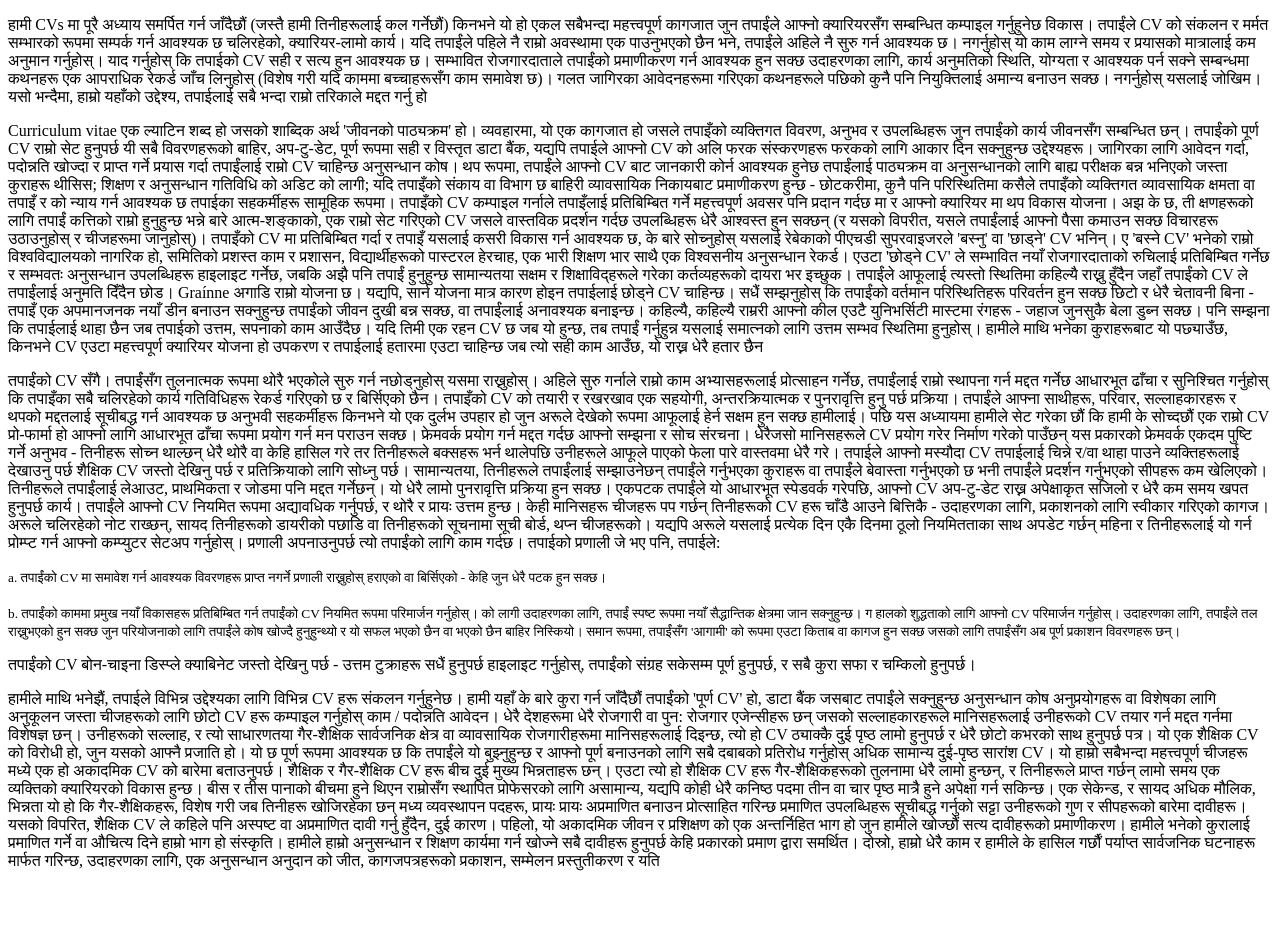
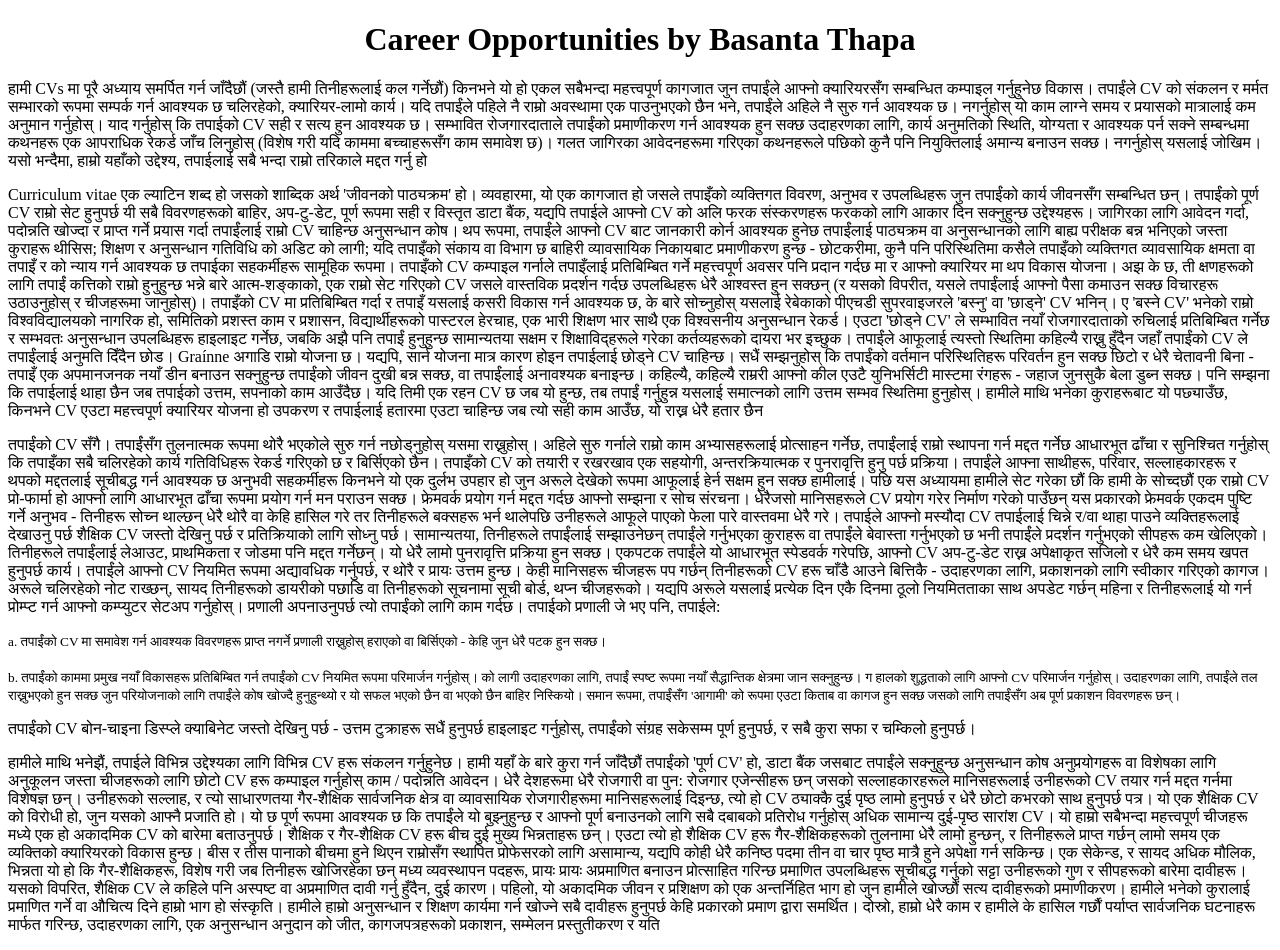
Before and after one commit to Ryujinmagar8080/Career-Opportunities, a plain HTML site: page index.html in a window 1280 px wide. Before the commit the page ends 886 px from the top, so only its background shows below. Drawn offline with Linux system fonts and the light colour scheme.

Commit message:
Update index.html

```diff
--- a/index.html
+++ b/index.html
@@ -5,6 +5,8 @@
 <meta name="viewport" content="width=device-width, initial-scale=1.0">
 </head>
 <body>
+<h1> <center>Career Opportunities by Basanta Thapa</center></h1>
+
 <p>हामी CVs मा पूरै अध्याय समर्पित गर्न जाँदैछौं (जस्तै हामी तिनीहरूलाई कल गर्नेछौं) किनभने यो हो
  एकल सबैभन्दा महत्त्वपूर्ण कागजात जुन तपाईंले आफ्नो क्यारियरसँग सम्बन्धित कम्पाइल गर्नुहुनेछ
  विकास।  तपाईंले CV को संकलन र मर्मत सम्भारको रूपमा सम्पर्क गर्न आवश्यक छ
```
